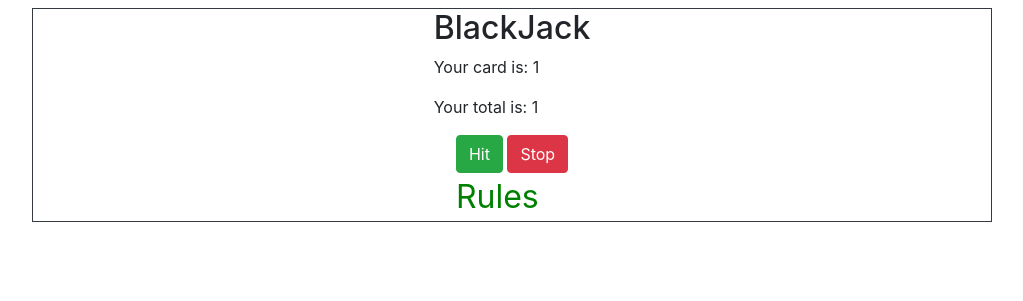
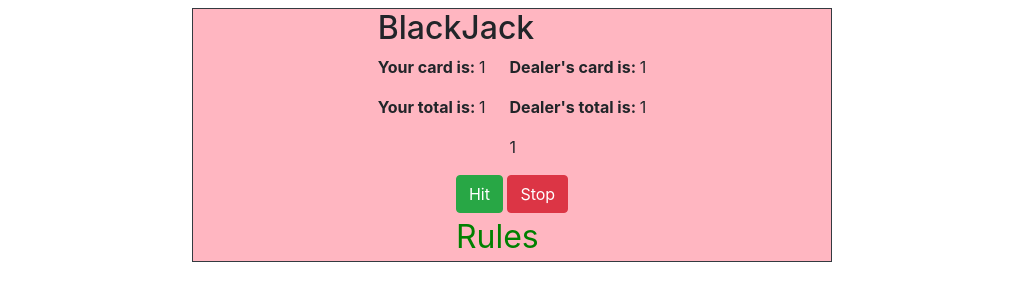
Before and after one commit to Jeremy-Hirschler/python, a Flask app: page / in a window 1280 px wide. Shown: the top 301 px of the page, without its empty margins (128-1151 px from the left). Run offline with Flask 2, Linux system fonts and the light colour scheme; the visitor is signed in with stand-in values (Sample User, id 1).

Commit message:
added css, added dealer role to game

```diff
--- a/flask_fundamentals/Black_Jack/server.py
+++ b/flask_fundamentals/Black_Jack/server.py
@@ -13,8 +13,12 @@
 def new_game():
     session.clear()
     session['card_stack'] = ['10','9','8','7','6','5','4','3','2']
-    session['card'] = random.choice(session['card_stack'])
-    session['total'] = int(session['card'])
+
+    session['player_card'] = random.choice(session['card_stack'])
+    session['total'] = int(session['player_card'])
+
+    session['dealer_card'] = random.choice(session['card_stack'])
+    session['dealer_total'] = int(session['dealer_card'])
     #print(session['card'])
     return redirect('/')
 
@@ -23,12 +27,33 @@
     print(request)
     session['action'] = request.form['hit_stop']
     if session['action'] == 'Hit':
-        session['card'] = random.choice(session['card_stack'])
-        session['total'] += int(session['card'])
+        session['player_card'] = random.choice(session['card_stack'])
+        session['total'] += int(session['player_card'])
+
+        if session['dealer_total'] < 17:
+            session['dealer_card'] = random.choice(session['card_stack'])
+            session['dealer_total'] += int(session['dealer_card'])
+        elif session['dealer_total'] > 21:
+            session['dealer_status'] = 'Dealer Busts!'
     #add else statement here for stop?
 
+        # stop, total is total, dealer can keep going
+    else:
+        while session['dealer_total'] < 17 and session['dealer_total'] < session['total']:
+            session['dealer_card'] = random.choice(session['card_stack'])
+            session['dealer_total'] += int(session['dealer_card'])
+
+        if session['total'] > session['dealer_total'] and session['total'] <= 21:
+            session['message'] = 'Player wins! Congrats'
+        elif session['dealer_total'] > session['total'] and session['dealer_total'] <= 21:
+            session['message'] = 'Lost to the House. Womp Womp!'
+        elif session['total'] == session['dealer_total']:
+            session['message'] = 'Lost to the House. Womp Womp!'
+        elif session['total'] <= 21 and session['dealer_total'] > 21:
+            session['message'] = 'Player wins! Congrats'
+
     if session['total'] > 21:
-        session['message'] = 'Bust :('
+        session['message'] = 'Bust! You lost, sorry :('
     return redirect('/')
 
 @app.route('/rules')
--- a/flask_fundamentals/Black_Jack/static/styles.css
+++ b/flask_fundamentals/Black_Jack/static/styles.css
@@ -8,3 +8,11 @@
     text-decoration: none;
     color: red
 }
+
+span {
+    font-weight: bold;
+}
+
+.game {
+    background-color: lightpink;
+}
--- a/flask_fundamentals/Black_Jack/templates/index.html
+++ b/flask_fundamentals/Black_Jack/templates/index.html
@@ -9,19 +9,33 @@
     <link rel="stylesheet" href="{{url_for('static', filename='styles.css')}}"/>
 </head>
 <body>
-    <div class="border border-dark d-flex flex-column w-75 mx-auto my-2">
+    <div class="game border border-dark d-flex flex-column w-50 mx-auto my-2">
         <div class=" text d-flex flex-column mx-auto">
 
             <h2>BlackJack</h2>
-            <p>Your card is: {{session['card']}}</p>
-            <p>Your total is: {{session['total']}}</p>
-            {%if 'message' in session: %}
-            <p>{{session['message']}}</p>
-            {%endif%}
+            <div class="player_status d-flex">
+                <div class="mr-4">
+
+                    <p><span>Your card is: </span>{{session['player_card']}}</p>
+                    <p><span>Your total is: </span>{{session['total']}}</p>
+                    {%if 'message' in session: %}
+                        <p>{{session['message']}}</p>
+                    {%endif%}
+                </div>
+                <div>
+
+                    <p><span>Dealer's card is: </span>{{session['dealer_card']}}</p>
+                    <p><span>Dealer's total is: </span>{{session['dealer_total']}}</p>
+                    {%if 'dealer_status' in session: %}
+                        <p>{{session['dealer_status']}}</p>
+                    {%endif%}
+                </div>
+            </div>
+
         </div>
         <div class="forms d-flex flex-column mx-auto">
 
-            {%if session['message'] == 'Bust :(': %}
+            {%if session['message'] == 'Bust! You lost, sorry :(' or session['action'] == 'Stop': %}
             <form action="/new_game" method="post">
                 <button class="btn btn-info">Play Again?</button>
             </form>
```
Also changed, not shown: flask_fundamentals/Black_Jack/templates/rules.html (+6 -1 lines).
